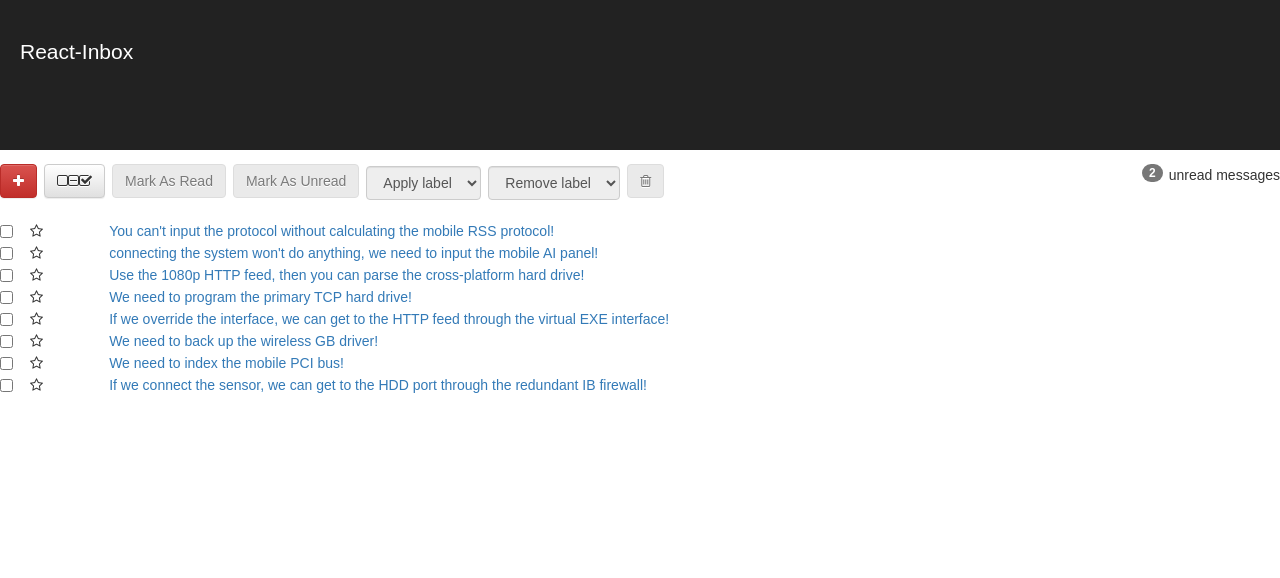
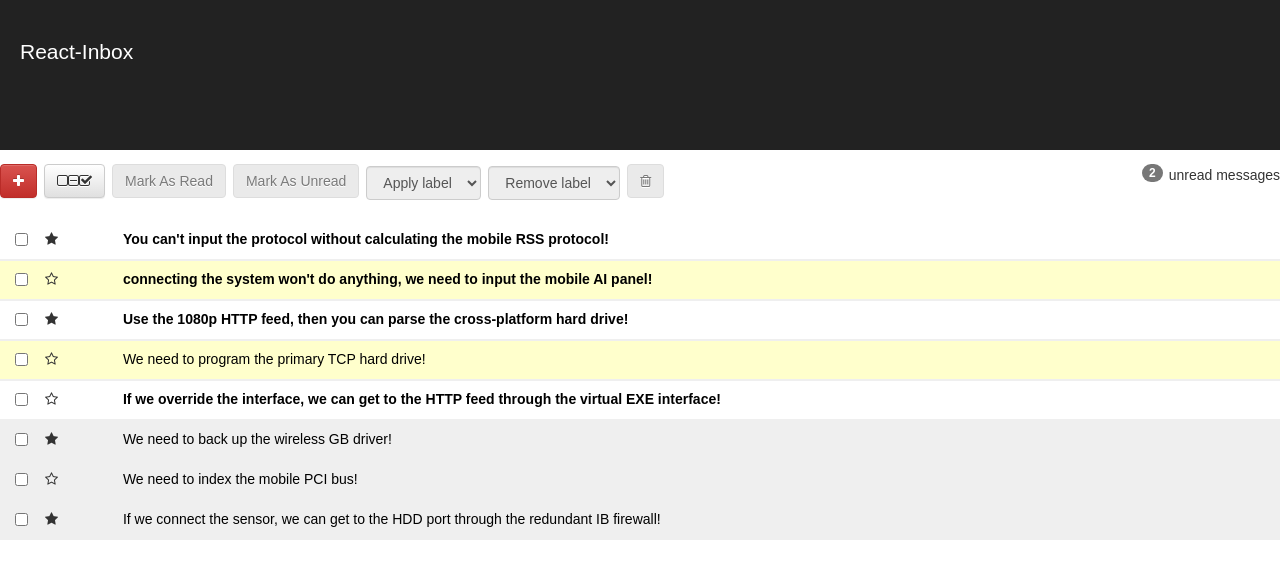
Before and after one commit to danaholivetree/react-inbox, a React (Create React App) app: page / in a window 1280 px wide. Shown: the top 578 px of the page. Built offline with nearby package versions, Linux system fonts and the light colour scheme.

Commit message:
added class handling for selected and starred

```diff
--- a/src/Message.js
+++ b/src/Message.js
@@ -17,14 +17,14 @@ class Message extends Component {
 
   render () {
     return (
-            <div className={"row message" + (this.state.read ? 'read' : 'unread')}>
+            <div className={"row message " + (this.state.read ? "read" : "unread") + (this.state.selected ? " selected" : "")}>
               <div className="col-xs-1">
                 <div className="row">
                   <div className="col-xs-2">
                     <input type="checkbox" />
                   </div>
                   <div className="col-xs-2">
-                    <i className="star fa fa-star-o"></i>
+                    <i className={"star fa " + (this.state.starred ? "fa-star" : "fa-star-o")}></i>
                   </div>
                 </div>
               </div>
```
